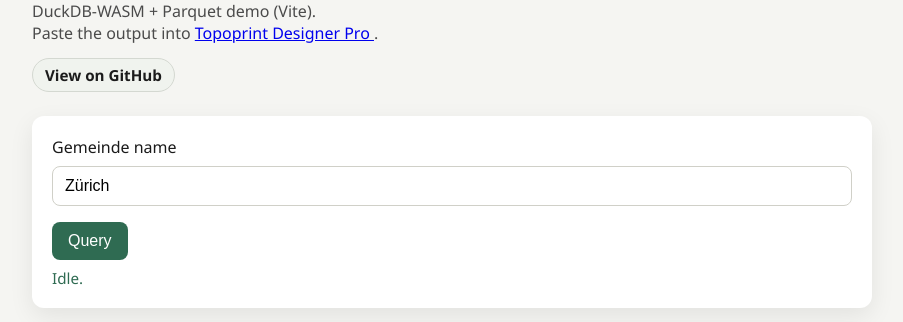
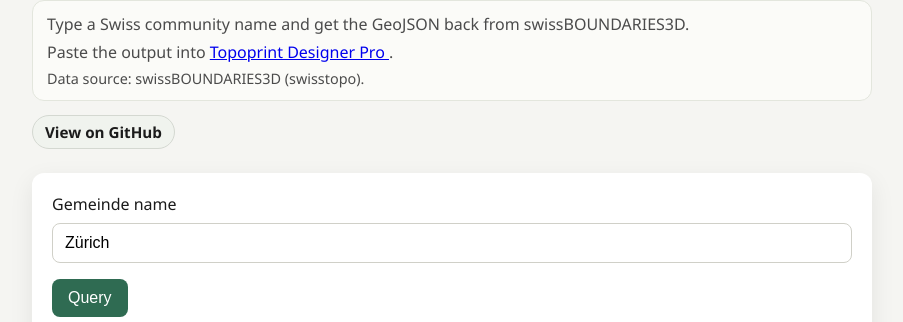
Before and after one commit to ping13/ch-gemeinde-geojson, a website built with Vite: page web/index.html in a window 1280 px wide. Shown: the part 99-421 px from the top of the page, without its empty margins (188-1091 px from the left). Built offline with nearby package versions, Linux system fonts and the light colour scheme.

Commit message:
docs: Update README and UI text for clarity and attribution

```diff
--- a/web/src/main.js
+++ b/web/src/main.js
@@ -7,13 +7,20 @@ app.innerHTML = `
   <main class="page">
     <header class="header">
       <h1>Gemeinde GeoJSON</h1>
-      <p>DuckDB-WASM + Parquet demo (Vite).</p>
+      <div class="subhead">
+        <p>
+          Type a Swiss community name and get the GeoJSON back from swissBOUNDARIES3D.
+        </p>
         <p>
           Paste the output into
           <a href="https://designer.topoprint.ch/pro.html" target="_blank" rel="noreferrer">
             Topoprint Designer Pro
           </a>.
         </p>
+        <p class="attribution">
+          Data source: swissBOUNDARIES3D (swisstopo).
+        </p>
+      </div>
       <a
         class="repo-link"
         href="https://github.com/ping13/ch-gemeinde-geojson"
--- a/web/src/style.css
+++ b/web/src/style.css
@@ -23,9 +23,23 @@ body {
   font-size: 2rem;
 }
 
-.header p {
+.subhead {
+  margin-top: 6px;
+  display: grid;
+  gap: 6px;
+  padding: 12px 14px;
+  background: #fbfbf8;
+  border-radius: 12px;
+  border: 1px solid #e3e6dd;
+}
+
+.subhead p {
   margin: 0;
   color: #4b4b4b;
+}
+
+.attribution {
+  font-size: 0.9rem;
 }
 
 .repo-link {
```
Also changed, not shown: README.md. Lines whose indentation alone changed are shown as unchanged.
